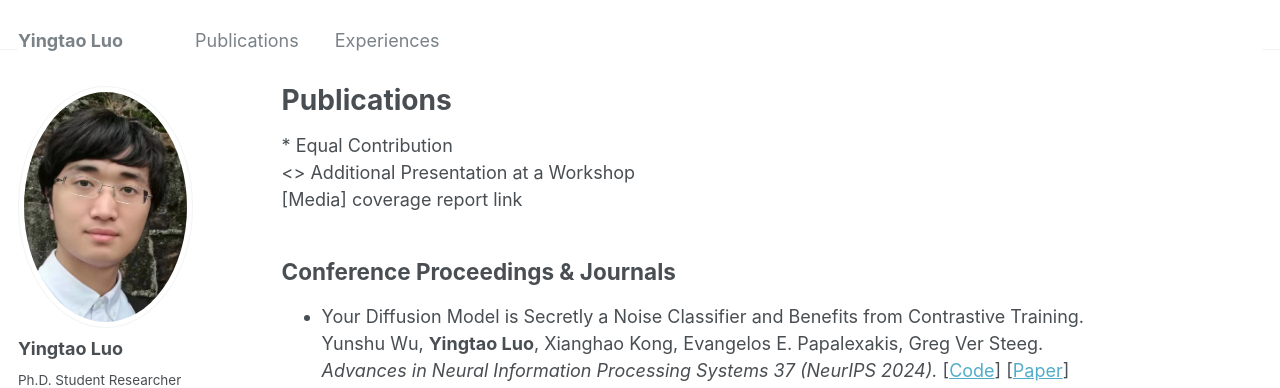
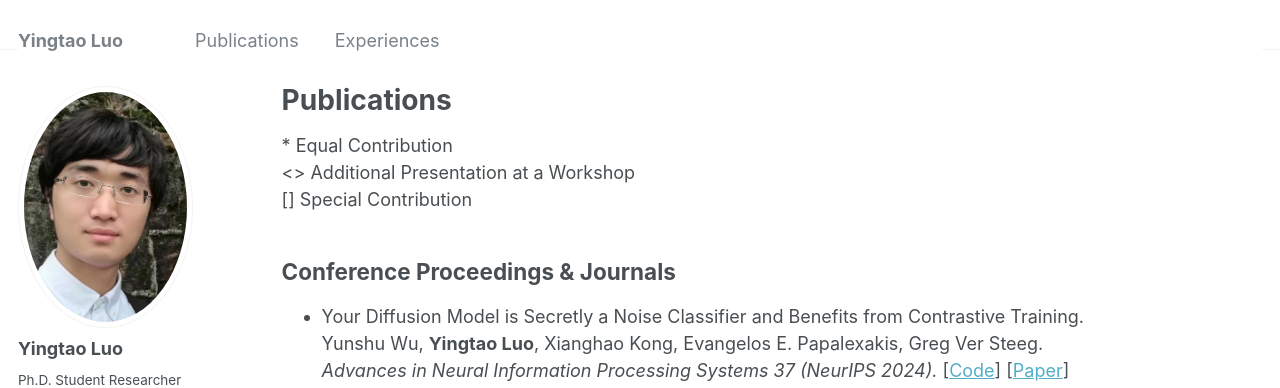
Before and after one commit to yingtaoluo/yingtaoluo.github.io, a Jekyll site: the page built from _pages/publications.md, in a window 1280 px wide and 900 px high. Shown: the top 388 px of the window. Built offline with Jekyll 4.4.1, drawn with Linux system fonts in a browser that asks for light colours; some web fonts are replaced.

Commit message:
Update publications.md

```diff
--- a/_pages/publications.md
+++ b/_pages/publications.md
@@ -13,7 +13,7 @@ author_profile: true
 
 \* Equal Contribution
 <> Additional Presentation at a Workshop
-[Media] coverage report link
+[] Special Contribution
 
 ## Conference Proceedings & Journals
 
```
